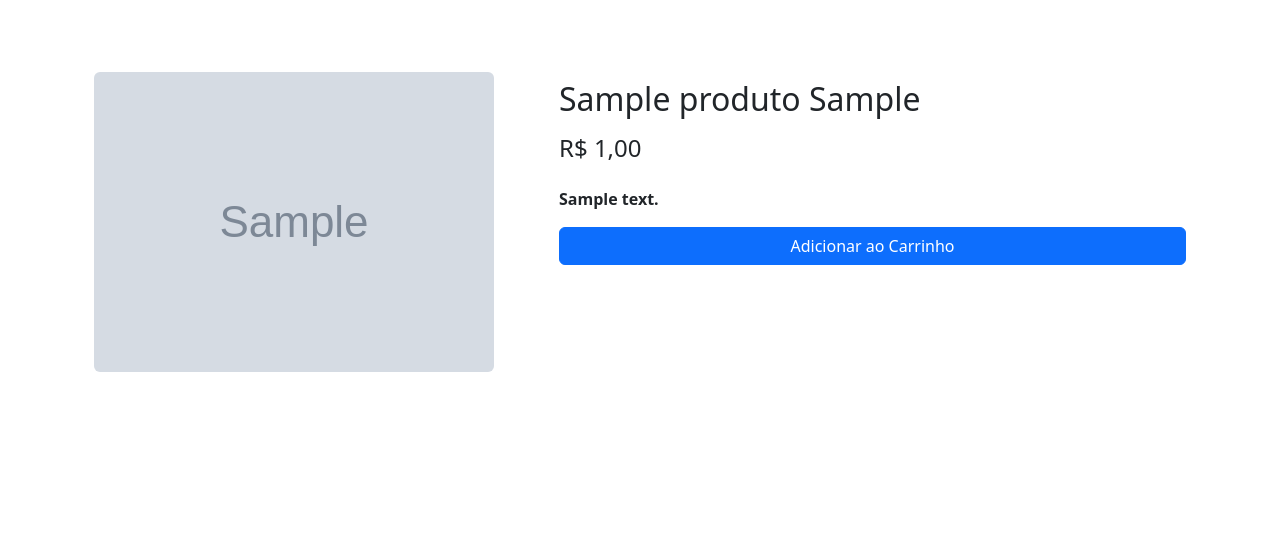
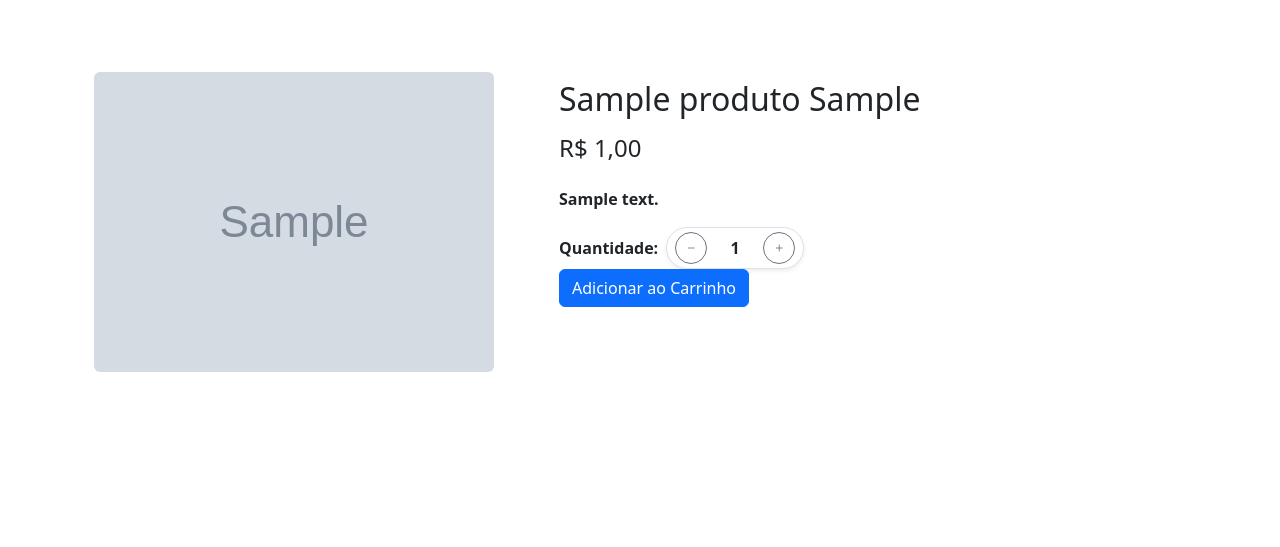
Before and after one commit to LeonardoRodeghiero/CameloVirtual, a Django app: page /produto/1/ in a window 1280 px wide. Shown: the part 100-647 px from the top of the page. Run offline with Django 5.2, Linux system fonts and the light colour scheme; tables that the repository leaves empty hold one stand-in row (values such as "Sample post"); grey boxes marked "Sample" are stand-in pictures; some libraries are stand-ins or nearby versions.

Commit message:
criando aumento de quantidade

```diff
--- a/paginas/templates/paginas/index.html
+++ b/paginas/templates/paginas/index.html
@@ -96,6 +96,19 @@
             z-index: 2;
             white-space: nowrap;
         }
+
+        /* Remove setinhas no Chrome, Safari, Edge */
+        input[type=number]::-webkit-inner-spin-button,
+        input[type=number]::-webkit-outer-spin-button {
+            -webkit-appearance: none;
+            margin: 0;
+        }
+
+        /* Remove setinhas no Firefox */
+        input[type=number] {
+            -moz-appearance: textfield; /* stylelint-disable-line property-no-unknown */
+        }
+
 
         @media (min-width: 991px) and (max-width: 1400px) {
             .navbar-center-title {
--- a/paginas/templates/paginas/produto.html
+++ b/paginas/templates/paginas/produto.html
@@ -13,7 +13,27 @@
       <h2 class="mt-2">{{ object.nome }} {{ object.marca }}</h2>
       <h4 class="mt-2">R$ {{ object.preco }}</h4>
       <p class="mt-3">{{ object.descricao }}</p>
-      <a href="{% url 'adicionar-ao-carrinho' object.pk %}" class="btn btn-primary">Adicionar ao Carrinho</a>
+      <form action="{% url 'adicionar-produto-carrinho' produto.id %}" method="post">
+        {% csrf_token %}
+        <div class="d-flex align-items-center">
+            <label for="quantidade" class="card-text mb-0 me-2 fw-semibold">Quantidade:</label>
+
+            <div class="d-inline-flex align-items-center border rounded-pill shadow-sm bg-white px-2 py-1" style="min-width: 130px;">
+                <button type="button" class="btn btn-outline-secondary btn-sm rounded-circle me-2" style="width: 32px; height: 32px; padding: 0;" onclick="alterarQuantidade(-1)">
+                    <i class="bi bi-dash"></i>
+                </button>
+
+                <input type="number" name="quantidade" id="quantidade" value="1" min="1" class="form-control text-center fw-bold border-0 bg-transparent p-0" style="width: 40px;">
+
+                <button type="button" class="btn btn-outline-secondary btn-sm rounded-circle ms-2" style="width: 32px; height: 32px; padding: 0;" onclick="alterarQuantidade(1)">
+                    <i class="bi bi-plus"></i>
+                </button>
+            </div>
+        </div>
+
+        <button type="submit" class="btn btn-primary">Adicionar ao Carrinho</button>
+    </form>
+
 
       <!-- Você pode adicionar mais detalhes aqui -->
     </div>
@@ -21,3 +41,15 @@
 </div>
 
 {% endblock %}
+
+{% block scripts %}
+<script>
+function alterarQuantidade(delta) {
+    const input = document.getElementById('quantidade');
+    let valor = parseInt(input.value) || 1;
+    valor = Math.max(1, valor + delta);
+    input.value = valor;
+}
+</script>
+
+{% endblock %}
--- a/paginas/urls.py
+++ b/paginas/urls.py
@@ -1,9 +1,11 @@
 from django.urls import path
-from .views import IndexView, AcessoNegadoView, ClienteProdutoList, ProdutoEspecifico, VerCarrinho
+from .views import IndexView, AcessoNegadoView, ClienteProdutoList, ProdutoEspecifico, VerCarrinho, alterar_quantidade
 urlpatterns = [
     path('', IndexView.as_view(), name="index"),
     path('sem-permissao/', AcessoNegadoView.as_view(), name="acesso-negado"),
     path('produtos/', ClienteProdutoList.as_view(), name="produtos"),
     path('produto/<int:pk>/', ProdutoEspecifico.as_view(), name="produto"),
     path('carrinho/', VerCarrinho.as_view(), name='ver-carrinho'),
+    path('carrinho/alterar/<int:item_id>/<str:acao>/', alterar_quantidade, name='alterar-quantidade'),
+
 ]
--- a/paginas/views.py
+++ b/paginas/views.py
@@ -3,7 +3,11 @@ from django.views.generic import TemplateView
 from cadastros.views import Produto, Carrinho_Produto, Carrinho
 from django.views.generic.list import ListView
 from django.views.generic.detail import DetailView
+from django.views import View
 
+from django.shortcuts import get_object_or_404, redirect
+
+from django.http import JsonResponse
 # Create your views here.
 
 
@@ -59,3 +63,26 @@ class VerCarrinho(ListView):
         total = sum(item.produto.preco * item.quantidade for item in context['itens'])
         context['total'] = total
         return context
+
+# class AlterarQuantidadeView(View):
+#     def post(self, request, item_id, acao):
+#         item = get_object_or_404(Carrinho_Produto, id=item_id, carrinho__usuario=request.user)
+
+#         if acao == 'incrementar':
+#             item.quantidade += 1
+#         elif acao == 'diminuir':
+#             item.quantidade = max(1, item.quantidade - 1)  # evita quantidade zero
+#         item.save()
+
+#         return JsonResponse({'quantidade': item.quantidade})
+
+def alterar_quantidade(request, item_id, acao):
+    item = get_object_or_404(Carrinho_Produto, id=item_id)
+
+    if acao == 'incrementar':
+        item.quantidade += 1
+    elif acao == 'diminuir' and item.quantidade > 1:
+        item.quantidade -= 1
+
+    item.save()
+    return JsonResponse({'quantidade': item.quantidade})
```
Also changed, not shown: cadastros/views.py (+18 -0 lines), paginas/templates/paginas/ver_carrinho.html (+73 -1 lines).
